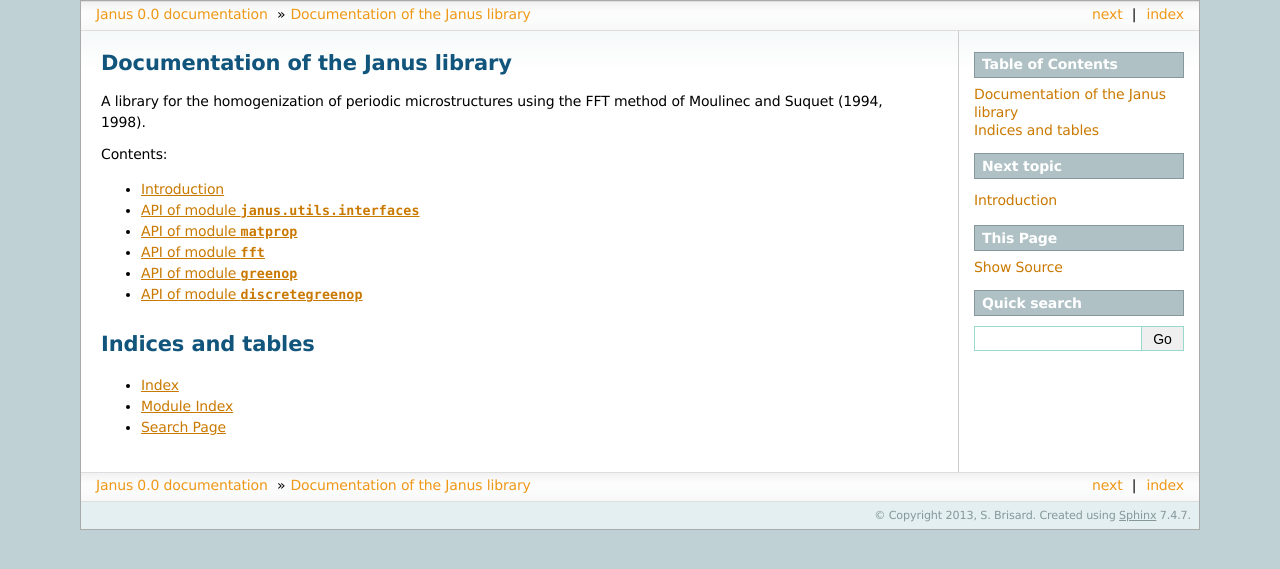
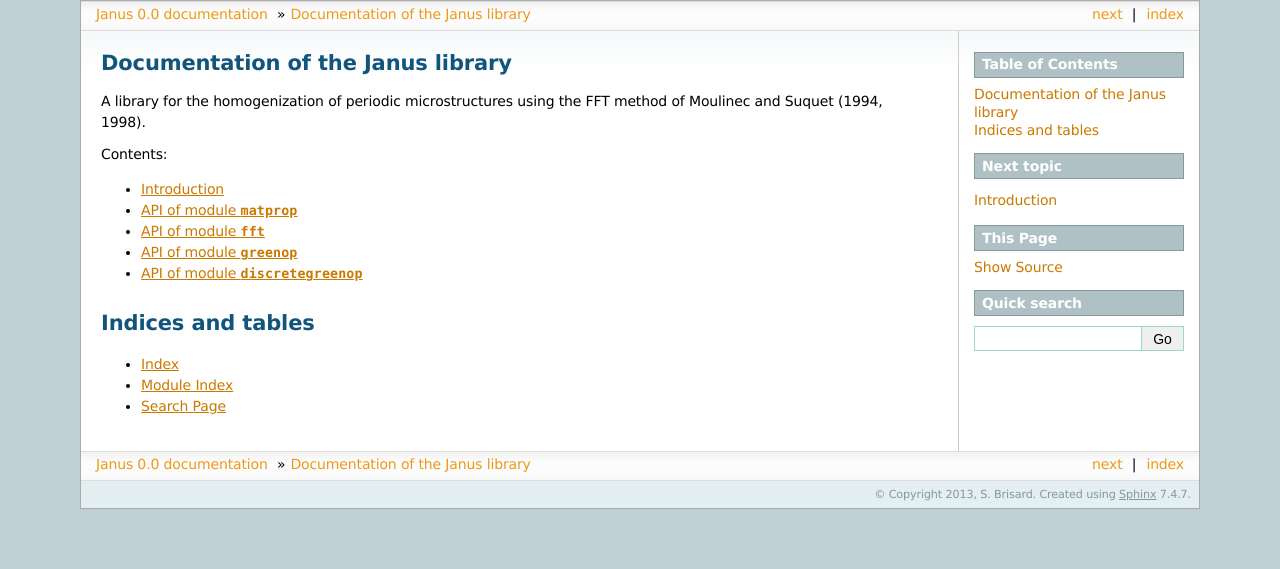
Before and after one commit to sbrisard/janus, a Sphinx documentation site: the page built from doc/index.rst, in a window 1280 px wide. Shown: the top 569 px of the page. Built offline with Sphinx 7.4.7, drawn with Linux system fonts in a browser that asks for light colours; formulas are drawn with MathJax 3; pages that are not in the unit, such as notebooks, are missing from menus.

Commit message:
In package janus.utils, renamed module interfaces -> operators, and updated doc accordingly. Also, created abstract class AbstractStructuredOperator2D.

```diff
--- a/doc/index.rst
+++ b/doc/index.rst
@@ -14,7 +14,7 @@
    :maxdepth: 2
 
    introduction
-   interfaces
+   operators
    matprop-api
    fft-api
    greenop-api
--- a/doc/interfaces.rst
+++ /dev/null
@@ -1,5 +0,0 @@
-API of module ``janus.utils.interfaces``
-========================================
-
-.. automodule:: janus.utils.interfaces
-    :members:
--- /dev/null
+++ b/doc/operators.rst
@@ -0,0 +1,3 @@
+.. automodule:: janus.utils.operators
+    :members:
+    :inherited-members:
```
Also changed, not shown: 2 other files.
